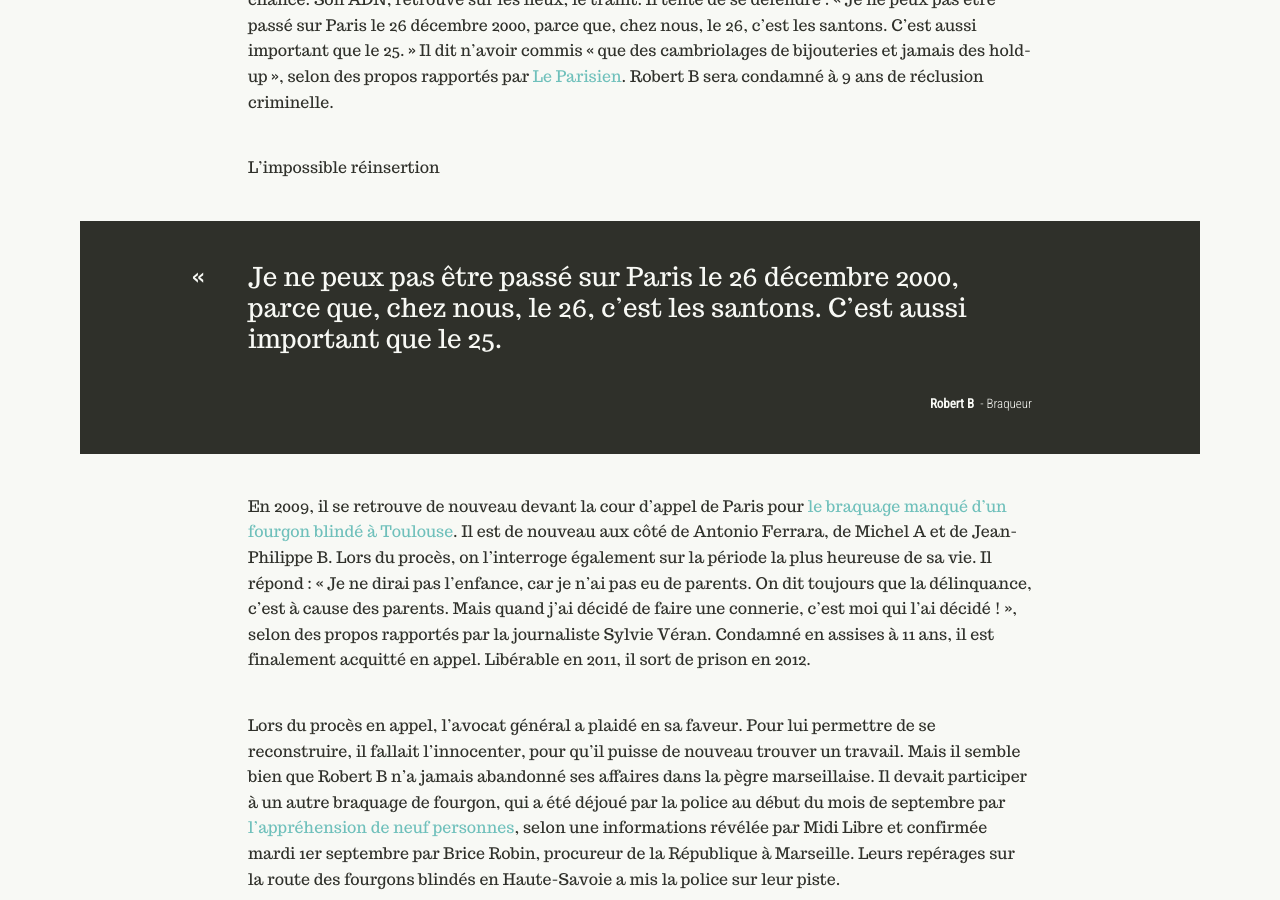
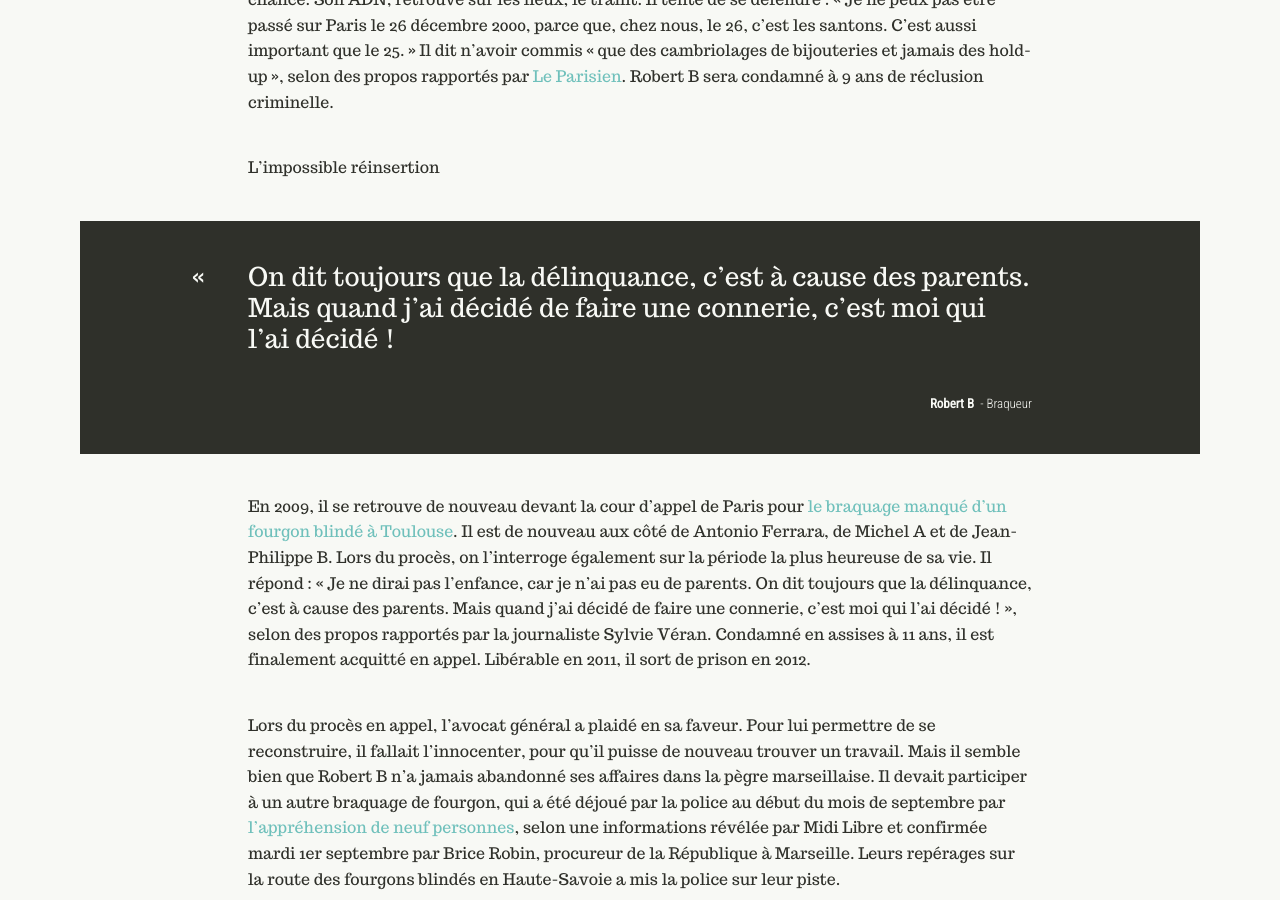
Before and after one commit to reglementsdecomptes/reglementsdecomptes.github.io, a Jekyll site: the page built from _posts/2015-12-11-Braquages-mecanique-et-petits-santons-plongee-dans-la-vie-du-gangster-Robert-B.md, in a window 1280 px wide and 900 px high, scrolled down 3464 px. Built offline with Jekyll 4.4.1, drawn with Linux system fonts in a browser that asks for light colours.

Commit message:
Updated 2015-12-11-Braquages-mecanique-et-petits-santons-plongee-dans-la-vie-du-gangster-Robert-B.md

```diff
--- a/_posts/2015-12-11-Braquages-mecanique-et-petits-santons-plongee-dans-la-vie-du-gangster-Robert-B.md
+++ b/_posts/2015-12-11-Braquages-mecanique-et-petits-santons-plongee-dans-la-vie-du-gangster-Robert-B.md
@@ -32,7 +32,7 @@
 
 L’impossible réinsertion
 
->Je ne peux pas être passé sur Paris le 26 décembre 2000, parce que, chez nous, le 26, c’est les santons. C’est aussi important que le 25.
+>On dit toujours que la délinquance, c'est à cause des parents. Mais quand j'ai décidé de faire une connerie, c'est moi qui l'ai décidé !
 
 **Robert B** - Braqueur
 {: .credit}
@@ -41,7 +41,7 @@
 
 Lors du procès en appel, l’avocat général a plaidé en sa faveur. Pour lui permettre de se reconstruire, il fallait l’innocenter, pour qu’il puisse de nouveau trouver un travail. Mais il semble bien que Robert B n’a jamais abandonné ses affaires dans la pègre marseillaise. Il devait participer à un autre braquage de fourgon, qui a été déjoué par la police au début du mois de septembre par [l’appréhension de neuf personnes](http://www.bfmtv.com/societe/annecy-une-attaque-de-fourgon-dejouee-neuf-suspects-deferes-911006.html), selon une informations révélée par Midi Libre et confirmée mardi 1er septembre par Brice Robin,  procureur de la République à Marseille. Leurs repérages sur la route des fourgons blindés en Haute-Savoie a mis la police sur leur piste.
 
-<iframe src="https://kumu.io/embed/86776ceec9e8081dbd9086c57301e084" width="100%" height="400" frameborder="0"></iframe>
+<iframe src="https://kumu.io/embed/df7e010675ca1f7aa7c49135877766a4"  width="100" height="400" frameborder="0"></iframe>
 
 Le gang a été déstabilisé et retardé dans ses projets par la mort de Robert B : «  On ne peut absolument pas vous dire si il a été assassiné par des membres de cette équipe ou des concurrents, c'est trop tôt... Ca a surtout stoppé dans l'élan notre équipe qui s'est un peu égayée dans la nature », [a déclaré Brice Robin en conférence de presse](http://www.lamarseillaise.fr/marseille/faits-divers-justice/41401-marseille-un-gang-de-neuf-braqueurs-marseillais-demantele). Les obsèques du bandit auraient donné lieu à une occasion pour la police d’identifier Jean-Philippe B, selon Le Parisien.
 
```
